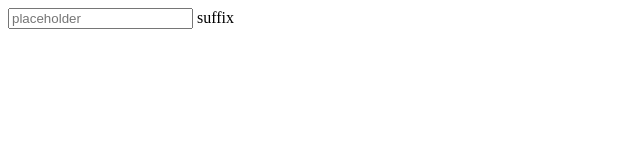
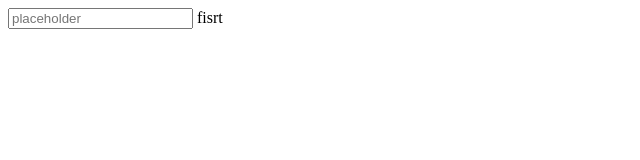
Before and after one commit to hackzilla-23/news, a plain HTML site: page index.html in a window 1280 px wide. Shown: the full height of the page, 0-640 px from the left. Drawn offline with Linux system fonts and the light colour scheme.

Commit message:
new_index

```diff
--- a/index.html
+++ b/index.html
@@ -12,7 +12,7 @@
     <div class="input-group mb-3">
         <input type="text" name="name" id="name" class="form-control" placeholder="placeholder"
             aria-describedby="suffixId" />
-        <span class="input-group-text" id="suffixId">suffix</span>
+        <span class="input-group-text" id="suffixId">fisrt</span>
     </div>
 
 </body>
```
